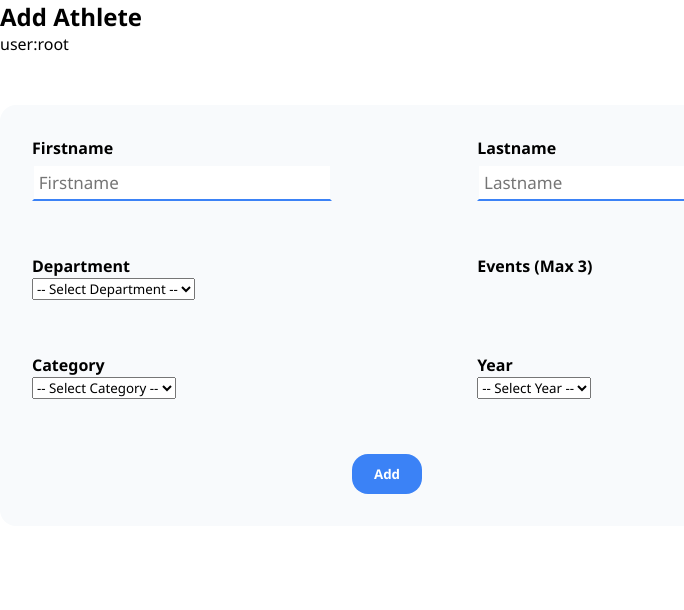
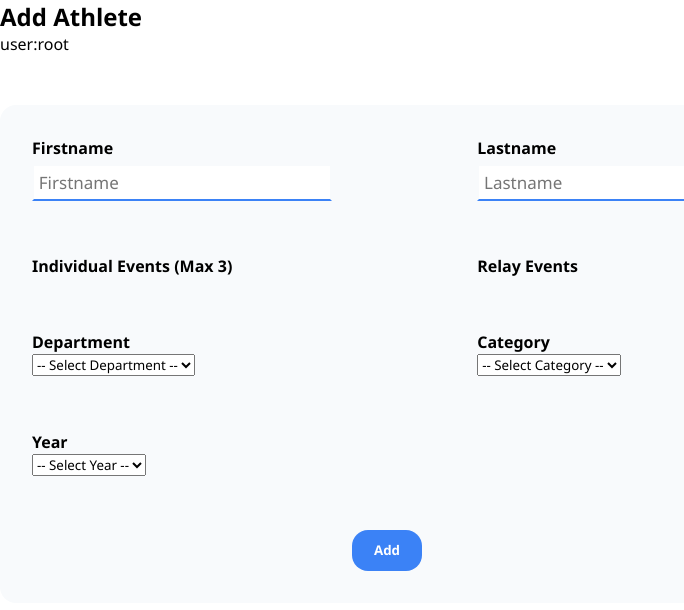
Before and after one commit to akhilva234/Athleto, a PHP site: page /admin/add_athlete.php in a window 1280 px wide. Shown: the top 610 px of the page, without its empty margins (0-684 px from the left). Run offline with PHP 8.4, Linux system fonts and the light colour scheme; the visitor is signed in with stand-in values (Sample User, id 1); data that the repository does not hold is empty.

Commit message:
started add fom athelete relay check

```diff
--- a/admin/add_athlete.php
+++ b/admin/add_athlete.php
@@ -134,7 +134,34 @@ if ($_SERVER['REQUEST_METHOD'] == 'POST') {
                     Lastname<br>
                     <input type="text" name="lastname" placeholder="Lastname" required>
                 </div>
-                <div class="department-container">
+
+                <div class="events-whole-container">
+                   Individual Events (Max 3)<br>
+                    <div class="events-container">
+                         <?php
+                    $events = $pdo->query("SELECT event_id, event_name FROM events WHERE is_relay=0")->fetchAll(PDO::FETCH_ASSOC);
+                    foreach ($events as $event) {
+                        echo '<input type="checkbox" name="events[]" value="' . htmlspecialchars($event['event_id']) . '" class="events individual-event"> ' . htmlspecialchars($event['event_name']) . '<br>';
+                    }
+                    ?>
+                    </div>
+
+                </div>
+
+                <div class="events-whole-container">
+                   Relay Events <br>
+                    <div class="events-container">
+                         <?php
+                    $events = $pdo->query("SELECT event_id, event_name FROM events WHERE is_relay=1")->fetchAll(PDO::FETCH_ASSOC);
+                    foreach ($events as $event) {
+                        echo '<input type="checkbox" name="events[]" value="' . htmlspecialchars($event['event_id']) . '" class="events relay-events"> ' . htmlspecialchars($event['event_name']) . '<br>';
+                    }
+                    ?>
+                    </div>
+
+                </div>
+
+                 <div class="department-container">
                     Department<br>
                     <select name="dep_id" required>
                         <option value="">-- Select Department --</option>
@@ -145,19 +172,6 @@ if ($_SERVER['REQUEST_METHOD'] == 'POST') {
                         }
                         ?>
                     </select>
-                </div>
-
-                <div class="events-whole-container">
-                    Events (Max 3)<br>
-                    <div class="events-container">
-                         <?php
-                    $events = $pdo->query("SELECT event_id, event_name FROM events")->fetchAll(PDO::FETCH_ASSOC);
-                    foreach ($events as $event) {
-                        echo '<input type="checkbox" name="events[]" value="' . htmlspecialchars($event['event_id']) . '" class="events"> ' . htmlspecialchars($event['event_name']) . '<br>';
-                    }
-                    ?>
-                    </div>
-
                 </div>
 
                    <div class="category-container">
@@ -183,9 +197,9 @@ if ($_SERVER['REQUEST_METHOD'] == 'POST') {
                         <option value="4">4</option>
                     </select>
                 </div>
-
+                <br>
                 <div>
-                    <input type="submit" value="Add" name="submit" class="add-btn">
+                    <input type="submit" value="Add" name="submit" class="add-btn athlete-add-btn">
                 </div>
 
             </form>
@@ -197,4 +211,6 @@ if ($_SERVER['REQUEST_METHOD'] == 'POST') {
         </div>
     </div>
 </body>
+<script type="module" src="../assets/js/maxEventRestrict.js"></script>
+<!--<script type="module" src="../assets/js/limitCheck.js"></script> -->
 </html>
--- a/assets/js/limitCheck.js
+++ b/assets/js/limitCheck.js
@@ -14,33 +14,51 @@ export function setupCheckboxLimit() {
     cb.addEventListener("change", checkBoxUpdate);
   });
 
+  // Initial state check
   checkBoxUpdate();
 }
 
-export function relayCatCheck(){
+export function relayCatCheck() {
+  //console.log("relayCatCheck called!");
 
-   console.log("relayCatCheck called!");
+  const categorySelect = document.getElementById("category-check");
 
-    const categorySelect=document.getElementById('category-check');
-    const relayCheckBoxes=document.querySelectorAll('.relay-events');
+  if (!categorySelect) {
+    console.warn("Category select element not found!");
+    return;
+  }
 
-    function updateRelayCheckboes(){
+  const relayCheckBoxes = document.querySelectorAll("input.relay-events");
 
-        const selectedCategory=parseInt(categorySelect.value);
-        relayCheckBoxes.forEach(cb=>{
-            const eventId=cb.dataset.eventId;
-            const allowedCats = allowedCategoriesByEvent[eventId] || [];
-            console.log(allowedCats);
-
-            if(allowedCats.includes(selectedCategory)){
-                cb.disabled=false;
-            }else if(!cb.checked){
-                cb.disabled=true;
-            }
-        });
-
+  function updateRelayCheckboxes() {
+    const selectedCategory = parseInt(categorySelect.value);
+    if (isNaN(selectedCategory)) {
+     // console.warn("Selected category is not a valid number.");
+      return;
     }
 
-    updateRelayCheckboes();
-    categorySelect.addEventListener("change",updateRelayCheckboes);
+    relayCheckBoxes.forEach(cb => {
+      const eventId = cb.dataset.eventId;
+
+      if (!eventId) {
+       // console.warn("Missing data-event-id for checkbox", cb);
+        return;
+      }
+
+      const allowedCats = window.allowedCategoriesByEvent?.[eventId] || [];
+      const isAllowed = allowedCats.includes(selectedCategory.toString()) || allowedCats.includes(selectedCategory); // Ensure both int & string match
+
+      if (isAllowed) {
+        cb.disabled = false;
+      } else if (!cb.checked) {
+        cb.disabled = true;
+      }
+
+      //console.log(`Event ${eventId}:`, allowedCats, "| Selected:", selectedCategory, "| Allowed:", isAllowed);
+    });
+  }
+
+  // Attach listener and call once initially
+  categorySelect.addEventListener("change", updateRelayCheckboxes);
+  updateRelayCheckboxes();
 }
--- /dev/null
+++ b/assets/js/maxEventRestrict.js
@@ -0,0 +1,32 @@
+import { relayCatCheck,setupCheckboxLimit } from "./limitCheck.js";
+
+document.addEventListener('DOMContentLoaded',()=>{
+
+      const individualEvents = document.querySelectorAll(".individual-event");
+     const categorySelect = document.getElementById("category-check");
+
+    /* function updateRelatCat(){
+         const selectedCategory = parseInt(categorySelect.value);
+
+     }
+
+            fetch(`../common_pages/add_auth.php?athleteid=${athlete}`)
+            .then(res=>res.json())
+            .then(data=>{
+                window.allowedCategoriesByEvent = data.allowedCategoriesByEvent;
+                setupCheckboxLimit();
+            })
+            .catch(err => console.error('Error loading athlete data:', err));
+*/
+           function updateEventCount(){
+
+            const checkedCount = Array.from(individualEvents).filter(cb => cb.checked).length;
+             individualEvents.forEach(cb => {
+            cb.disabled = !cb.checked && checkedCount >= 3;
+            });
+    }
+        individualEvents.forEach(cb => {
+    cb.addEventListener("change", updateEventCount);
+  });
+  updateEventCount();
+});
--- a/common_pages/fetch_whole_info.php
+++ b/common_pages/fetch_whole_info.php
@@ -146,7 +146,7 @@
                     </label><br>
                 <?php endforeach; ?>
             </div>
-        <div class="relay-events">
+        <div class="relay-events-group">
     <label>Relay Events:</label><br>
     <?php foreach ($relay_events as $relay):
         $event_id = $relay['event_id'];
```
Also changed, not shown: common_pages/add_auth.php (added, +32 -0 lines), assets/css/add_athlete.css (line endings or trailing spaces).
